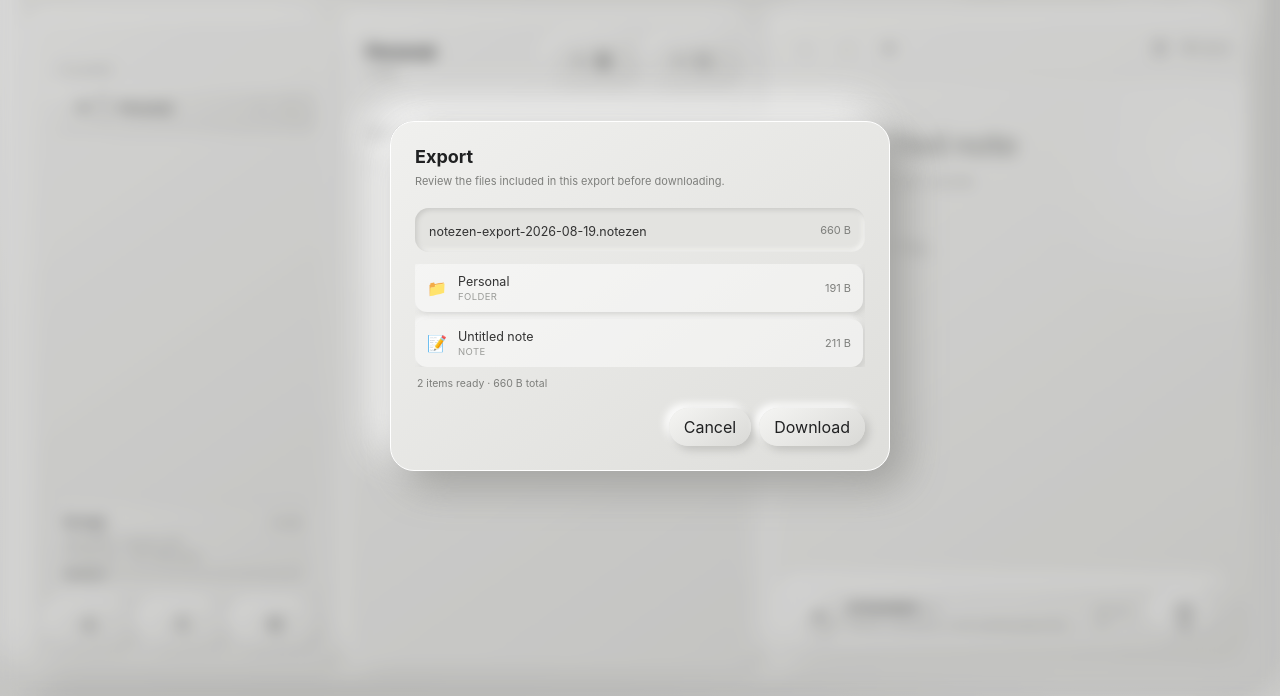
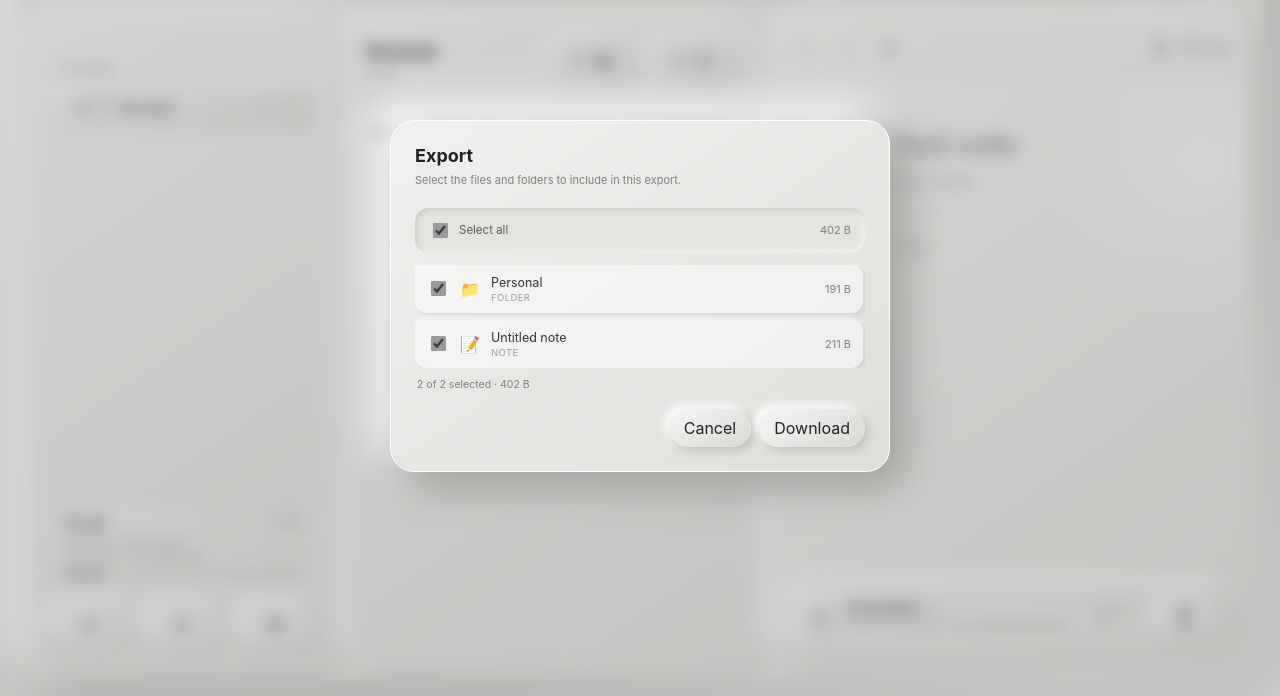
Before and after one commit to basu-10/simple_notes, a plain HTML site: page index.html in a window 1280 px wide. Both pictures are taken after a click on the button 89 px from the left and 728 px from the top of the page. Shown: the part 104-800 px from the top of the page. Drawn offline with Linux system fonts and the light colour scheme.

Commit message:
feat: enhance export functionality with selectable file options, improved UI for file management, and updated export summary

```diff
--- a/css/styles.css
+++ b/css/styles.css
@@ -152,11 +152,14 @@ svg{width:16px;height:16px;stroke:currentColor;fill:none;stroke-width:1.65;strok
 .ai.ai-off{box-shadow:6px 6px 14px rgba(70,71,70,.13),-6px -6px 14px rgba(255,255,255,.72),inset 1px 1px 0 rgba(255,255,255,.6);opacity:.96}
 .toast{position:fixed;right:28px;bottom:28px;padding:10px 14px;border-radius:16px;background:#ececea;color:#222;font-size:11px;box-shadow:7px 7px 18px #aaa,-7px -7px 18px #fff;opacity:0;transform:translateY(8px);transition:.2s;pointer-events:none;z-index:30}.toast.show{opacity:1;transform:none}
 .modal-backdrop{position:fixed;inset:0;background:rgba(100,101,99,.22);backdrop-filter:blur(8px);display:none;align-items:center;justify-content:center;z-index:50}.modal-backdrop.open{display:flex}
-.modal{width:min(500px,calc(100vw - 30px));padding:24px;border-radius:24px;background:linear-gradient(145deg,#f0f0ee,#dededb);border:1px solid #fff;box-shadow:15px 15px 40px #9f9f9c,-15px -15px 40px #fff}.modal h2{margin:0 0 6px;font-size:18px}.modal p{margin:0 0 18px;font-size:11px;line-height:1.6;color:#7e7f7c}.field{margin:10px 0}.field label{display:block;font-size:10px;color:#777873;margin-bottom:6px}.field input{width:100%;height:40px;border:0;border-radius:12px;background:#e3e3e0;box-shadow:inset 2px 2px 5px #c9c9c6,inset -2px -2px 5px #f6f6f4;padding:0 12px}.modal-actions{display:flex;justify-content:flex-end;gap:8px;margin-top:18px}.modal-actions button{height:38px;padding:0 15px;border-radius:19px}.primary{background:linear-gradient(145deg,#f5f5f3,#d9d9d6);box-shadow:4px 4px 9px #c1c1be,-4px -4px 9px #fff}
+.modal{width:min(500px,calc(100vw - 30px));padding:24px;border-radius:24px;background:linear-gradient(145deg,#f0f0ee,#dededb);border:1px solid #fff;box-shadow:15px 15px 40px #9f9f9c,-15px -15px 40px #fff}.modal h2{margin:0 0 6px;font-size:18px}.modal p{margin:0 0 18px;font-size:11px;line-height:1.6;color:#7e7f7c}.field{margin:10px 0}.field label{display:block;font-size:10px;color:#777873;margin-bottom:6px}.field input{width:100%;height:40px;border:0;border-radius:12px;background:#e3e3e0;box-shadow:inset 2px 2px 5px #c9c9c6,inset -2px -2px 5px #f6f6f4;padding:0 12px}.modal-actions{display:flex;justify-content:flex-end;gap:8px;margin-top:18px}.modal-actions button{height:38px;padding:0 15px;border-radius:19px}.modal-actions button:disabled{opacity:.45;pointer-events:none}
+.primary{background:linear-gradient(145deg,#f5f5f3,#d9d9d6);box-shadow:4px 4px 9px #c1c1be,-4px -4px 9px #fff}
 .file-head{display:flex;align-items:center;justify-content:space-between;gap:10px;padding:12px 14px;border-radius:14px;background:#e3e3e0;box-shadow:inset 2px 2px 5px #c9c9c6,inset -2px -2px 5px #f6f6f4;margin-bottom:12px}
+.file-select-all{display:flex;align-items:center;gap:8px;font-size:11.5px;color:#5a5b58;cursor:pointer}
+.file-select-all input{width:15px;height:15px;accent-color:#9a9b98;cursor:pointer}
 .file-summary{font-size:10.5px;color:#7e7f7c;margin:10px 2px 0}
 .file-list{max-height:46vh;overflow:auto;display:flex;flex-direction:column;gap:7px;padding-right:2px}
-.file-row{display:flex;align-items:center;gap:11px;padding:10px 12px;border-radius:12px;background:rgba(255,255,255,.45);box-shadow:2px 2px 6px rgba(159,159,156,.35),-2px -2px 6px #fff}
+.file-row{display:flex;align-items:center;gap:11px;padding:10px 12px;border-radius:12px;background:rgba(255,255,255,.45);box-shadow:2px 2px 6px rgba(159,159,156,.35),-2px -2px 6px #fff;cursor:pointer}.file-check{width:15px;height:15px;accent-color:#9a9b98;cursor:pointer;flex:none}
 .file-row.err{background:rgba(192,80,77,.10)}
 .file-icon{font-size:16px;line-height:1;flex:none}
 .file-main{flex:1;min-width:0;display:flex;flex-direction:column;gap:2px}
--- a/js/export-import.js
+++ b/js/export-import.js
@@ -35,10 +35,12 @@ function validateItem(x) {
   return "Unknown type: " + (x.type ?? "none");
 }
 
-function filesHtml(rows) {
+function filesHtml(rows, selectable) {
   if (!rows.length) return `<div class="file-empty">No items found.</div>`;
-  return `<div class="file-list">` + rows.map(r => `
-    <div class="file-row${r.error ? " err" : ""}">
+  const tag = selectable ? "label" : "div";
+  return `<div class="file-list">` + rows.map((r, i) => `
+    <${tag} class="file-row${r.error ? " err" : ""}">
+      ${selectable ? `<input type="checkbox" class="file-check" data-index="${i}" checked>` : ""}
       <div class="file-icon">${r.type === "folder" ? "📁" : "📝"}</div>
       <div class="file-main">
         <span class="file-name">${esc(itemName(r.item))}</span>
@@ -49,7 +51,7 @@ function filesHtml(rows) {
           ? `<span class="file-error">${esc(r.error)}</span>`
           : `<span class="file-size">${formatSize(r.size)}</span>`}
       </div>
-    </div>`).join("") + `</div>`;
+    </${tag}>`).join("") + `</div>`;
 }
 
 function summaryHtml(ok, errors, totalSize) {
@@ -62,26 +64,17 @@ function summaryHtml(ok, errors, totalSize) {
 export async function exportData() {
   const items = state.items;
   const rows = items.map(item => ({ item, type: item.type, size: itemSize(item), error: null }));
-  const payload = {
-    format: "notezen",
-    version: 2,
-    schemaVersion: 2,
-    exportedAt: now(),
-    items
-  };
-  const blob = new Blob([JSON.stringify(payload, null, 2)], { type: "application/json" });
   const fileName = "notezen-export-" + now().slice(0, 10) + ".notezen";
-  const totalSize = blob.size;
 
   modal(`
     <h2>Export</h2>
-    <p>Review the files included in this export before downloading.</p>
+    <p>Select the files and folders to include in this export.</p>
     <div class="file-head">
-      <div><span class="file-name">${esc(fileName)}</span></div>
-      <div class="file-meta"><span class="file-size">${formatSize(totalSize)}</span></div>
+      <label class="file-select-all"><input type="checkbox" id="exportAll" checked> Select all</label>
+      <div class="file-meta"><span class="file-size" id="exportTotal">${formatSize(rows.reduce((s, r) => s + r.size, 0))}</span></div>
     </div>
-    ${filesHtml(rows)}
-    ${summaryHtml(rows.length, 0, totalSize)}
+    ${filesHtml(rows, true)}
+    <div class="file-summary" id="exportSummary"></div>
     <div class="modal-actions">
       <button class="primary" data-act="cancel">Cancel</button>
       <button class="primary" data-act="download">Download</button>
@@ -90,14 +83,44 @@ export async function exportData() {
 
   const backdrop = $("modalBackdrop");
   backdrop.querySelector('[data-act="cancel"]').onclick = closeModal;
-  backdrop.querySelector('[data-act="download"]').onclick = () => {
+
+  const checks = [...backdrop.querySelectorAll(".file-check")];
+  const all = backdrop.querySelector("#exportAll");
+  const downloadBtn = backdrop.querySelector('[data-act="download"]');
+  const totalEl = backdrop.querySelector("#exportTotal");
+  const summaryEl = backdrop.querySelector("#exportSummary");
+
+  function update() {
+    const sel = checks.filter(c => c.checked);
+    const size = sel.reduce((s, c) => s + rows[+c.dataset.index].size, 0);
+    totalEl.textContent = formatSize(size);
+    summaryEl.textContent = `${sel.length} of ${rows.length} selected · ${formatSize(size)}`;
+    downloadBtn.disabled = sel.length === 0;
+    all.checked = sel.length === checks.length;
+    all.indeterminate = sel.length > 0 && sel.length < checks.length;
+  }
+
+  checks.forEach(c => c.onchange = update);
+  all.onchange = () => { checks.forEach(c => c.checked = all.checked); update(); };
+  update();
+
+  downloadBtn.onclick = () => {
+    const selected = checks.filter(c => c.checked).map(c => rows[+c.dataset.index].item);
+    const p = {
+      format: "notezen",
+      version: 2,
+      schemaVersion: 2,
+      exportedAt: now(),
+      items: selected
+    };
+    const b = new Blob([JSON.stringify(p, null, 2)], { type: "application/json" });
     const a = document.createElement("a");
-    a.href = URL.createObjectURL(blob);
+    a.href = URL.createObjectURL(b);
     a.download = fileName;
     a.click();
     URL.revokeObjectURL(a.href);
     closeModal();
-    toast("Export complete");
+    toast(`Exported ${selected.length} item${selected.length === 1 ? "" : "s"}`);
   };
 }
 
```
